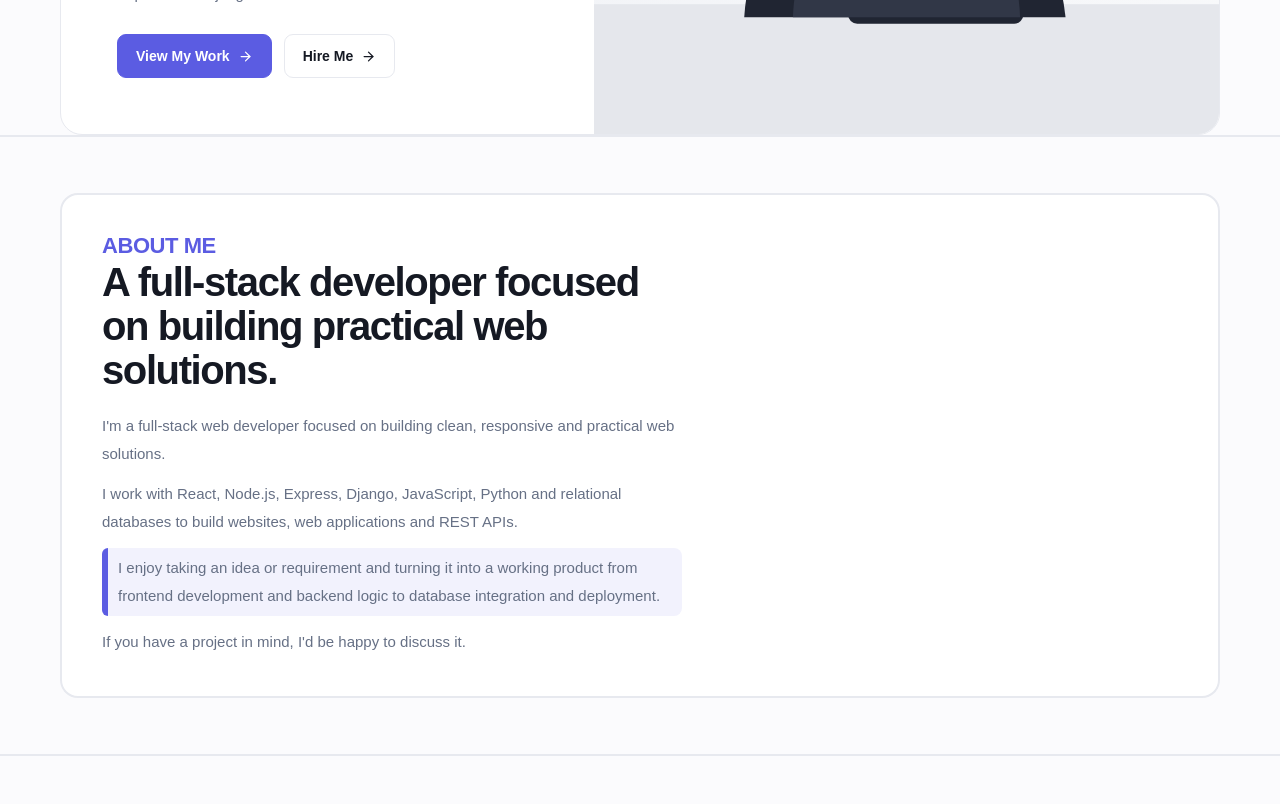
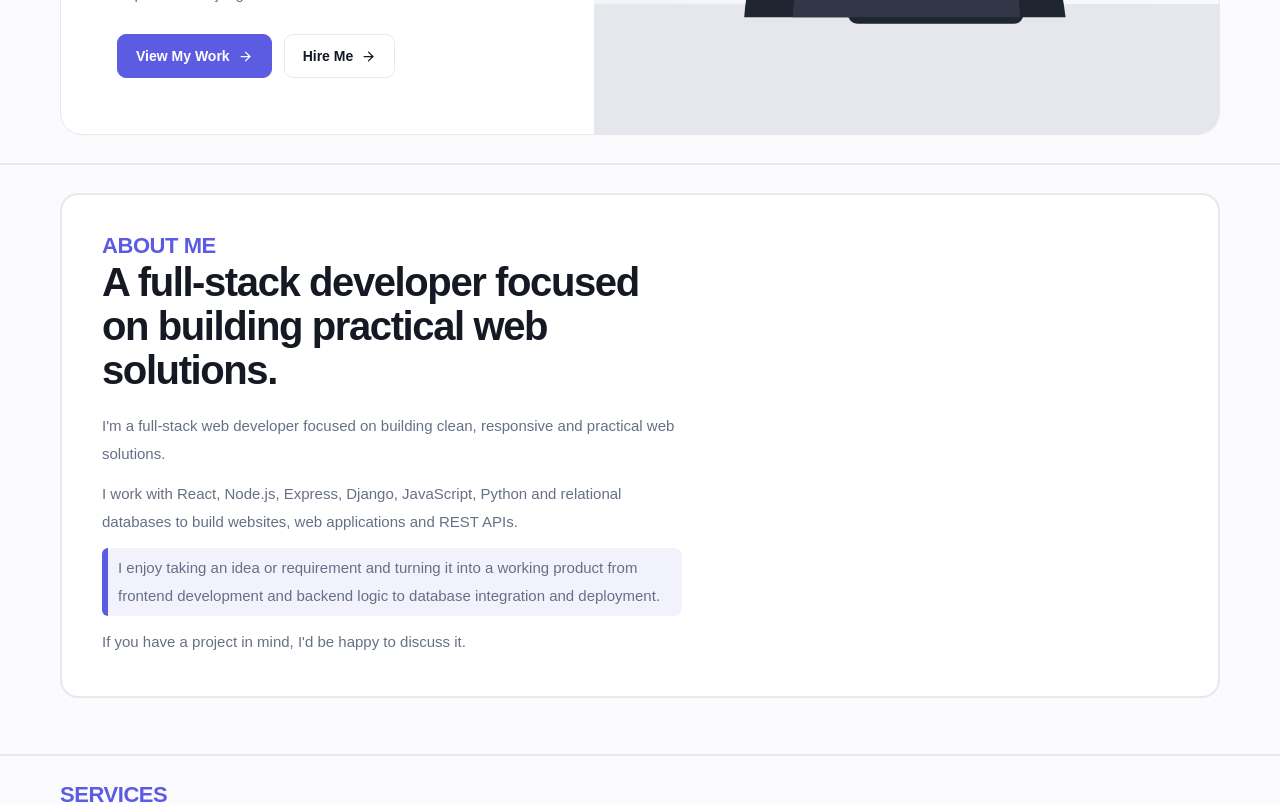
Before and after one commit to ShViNaY/Personal-Portfolio, a Next.js app: page / in a window 1280 px wide. Shown: the part 580-1384 px from the top of the page. Built offline with nearby package versions, Linux system fonts and the light colour scheme.

Commit message:
Added even spacing between the sections

```diff
--- a/app/globals.css
+++ b/app/globals.css
@@ -49,7 +49,8 @@ textarea {
 }
 
 .section {
-  padding: 56px 0;
+  margin-top: 28px;
+  padding: 28px 0;
   scroll-margin-top: 72px;
   border-top: 2px solid var(--border);
 }
```
